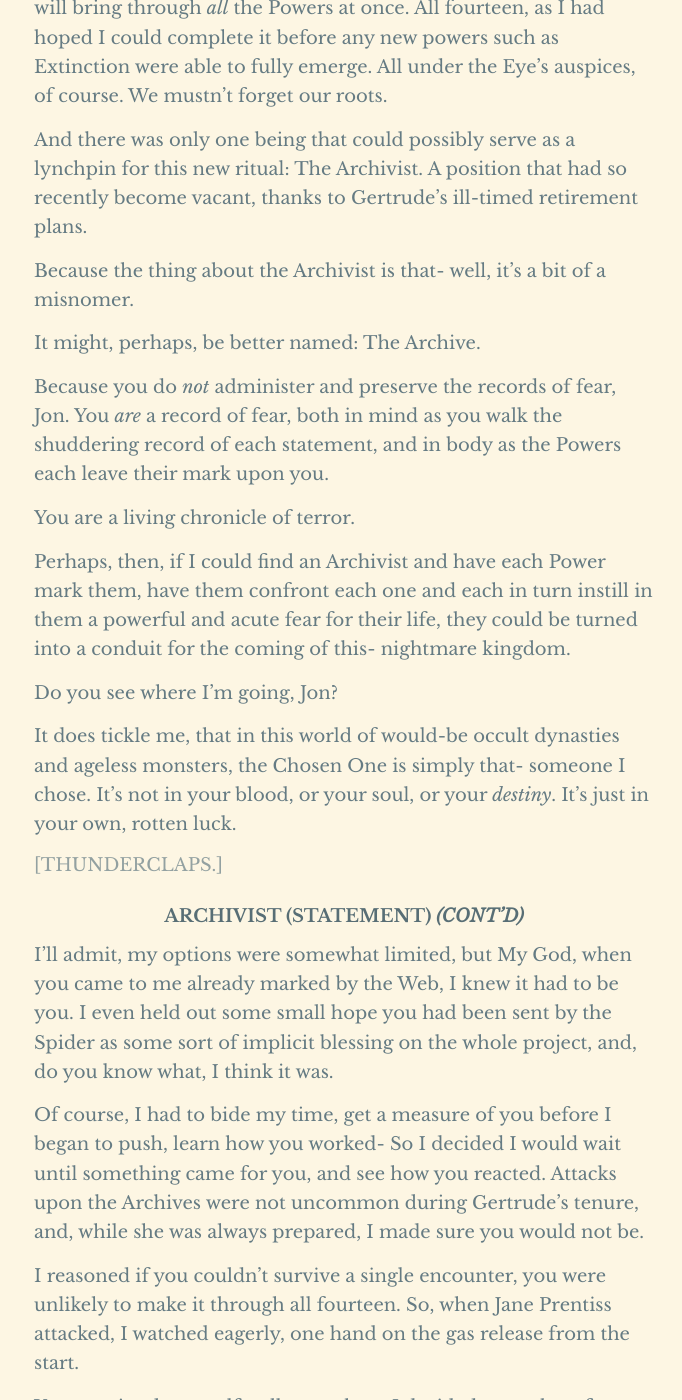
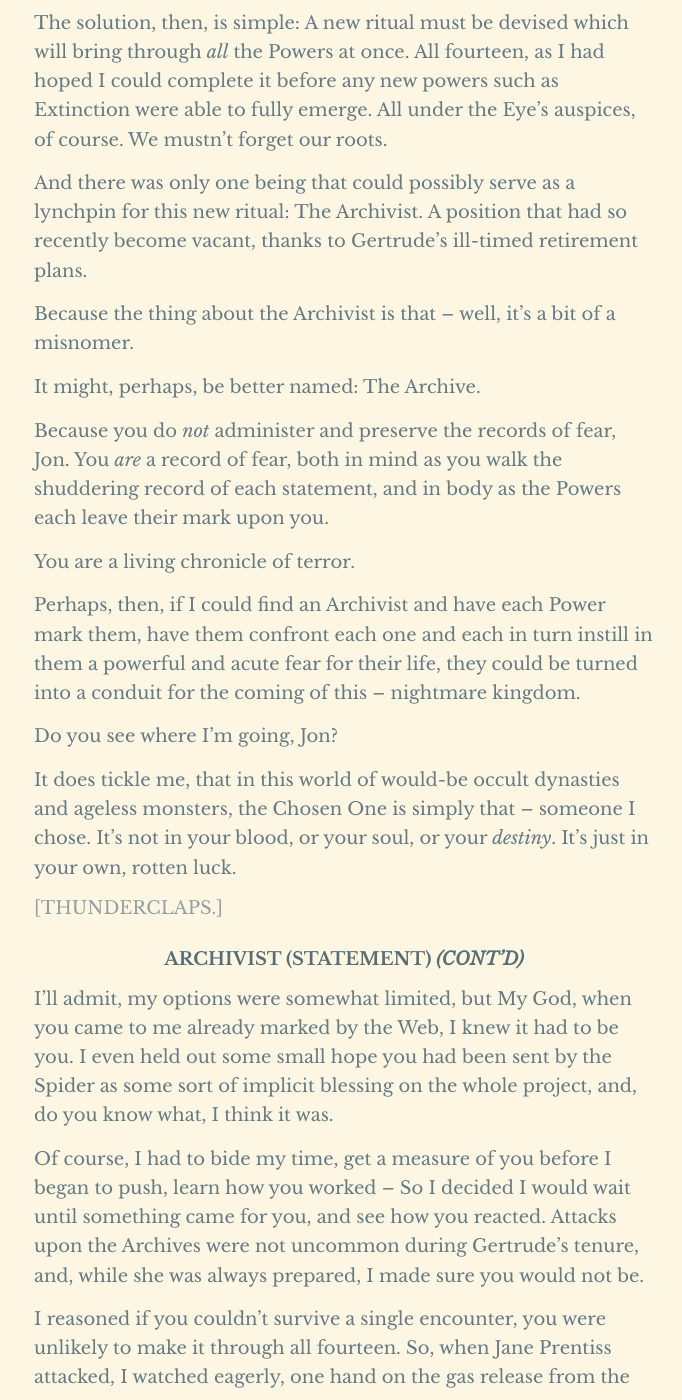
Before and after one commit to Snarp/magnus_archives_transcripts, a Jekyll site: the page built from _posts/2019-10-31-160.md, in a window 1280 px wide and 1400 px high, scrolled down 12971 px. Shown: the whole window, without its empty margins (296-978 px from the left). Built offline with Jekyll 4.4.1, drawn with Linux system fonts in a browser that asks for light colours; some web fonts are replaced; some of the changed text lies outside the part shown.

Commit message:
[Savescum auto-commit.]

```diff
--- a/_posts/2019-10-31-160.md
+++ b/_posts/2019-10-31-160.md
@@ -38,7 +38,7 @@ Everything alright?
 
 #### ARCHIVIST
 
-Just- Making sure it works.
+Just -- Making sure it works.
 
 #### MARTIN
 
@@ -66,15 +66,15 @@ _(familiar, warm)_ Hm? *Oh, yes*; much as I can be without any wardrobes to spea
 
 #### MARTIN
 
-_(half a laugh in his words)_ Yeah, it's- it's not exactly the Ritz.
+_(half a laugh in his words)_ Yeah, it's -- it's not exactly the Ritz.
 
 #### ARCHIVIST
 
-Yeah, well, it technically still belongs to Daisy, so- _(small exhale)_ I'm just glad it's not some sort of kill room.
+Yeah, well, it technically still belongs to Daisy, so -- _(small exhale)_ I'm just glad it's not some sort of kill room.
 
 #### MARTIN
 
-Or- _(pause for a huffed laugh)_ Or it is, and she just cleaned it up *really* well.
+Or -- _(pause for a huffed laugh)_ Or it is, and she just cleaned it up *really* well.
 
 ##### [He chuckles again. The Archivist joins him.]
 
@@ -86,7 +86,7 @@ _(small exhale)_ Yes.
 
 #### MARTIN
 
-Are we?-
+Are we? --
 
 ##### [Sound of shuffling papers.]
 
@@ -96,17 +96,17 @@ Are we... safe here?
 
 #### ARCHIVIST
 
-_(sigh)_ Safe as anywhere. If Elias wanted to find us, I imagine he could, but- I doubt the police will be able to. If nothing else, I'm hoping there'd be some- jurisdiction complications, in Scotland?
+_(sigh)_ Safe as anywhere. If Elias wanted to find us, I imagine he could, but -- I doubt the police will be able to. If nothing else, I'm hoping there'd be some -- jurisdiction complications, in Scotland?
 
 ##### [As he speaks, Martin sucks in a breath, as if about to speak, then cuts himself off.]
 
 #### MARTIN
 
-_(that familiar sort of chuckle-scoff)_ Some- Somehow I don't think *Daisy* will be worried about *jurisdictions*.
+_(that familiar sort of chuckle-scoff)_ Some-- Somehow I don't think *Daisy* will be worried about *jurisdictions*.
 
 #### ARCHIVIST
 
-I- _(falters)_ I don't think she'd come here.
+I -- _(falters)_ I don't think she'd come here.
 
 ##### [We hear him open a drawer as he continues.]
 
@@ -124,13 +124,13 @@ _(exhale)_ Well. At least we'll know where she is.
 
 #### MARTIN
 
-Wh-
+Wh--
 
 ##### [He cuts himself off with a frustrated sound.]
 
 #### ARCHIVIST
 
-Besides, I'm more worried about the other Hunters. Or the- Sasha thing. Last I heard, they still hadn't found any bodies. _(long inhale)_ A lot of destruction, a lot of *blood.* _(he sighs)_ But that's it.
+Besides, I'm more worried about the other Hunters. Or the -- Sasha thing. Last I heard, they still hadn't found any bodies. _(long inhale)_ A lot of destruction, a lot of *blood.* _(he sighs)_ But that's it.
 
 ##### [More object sounds.]
 
@@ -152,7 +152,7 @@ _(changing-the-subject-voice, inhale)_ Not much in the way of food, is there?
 
 #### MARTIN
 
-Oh- Oh, no, not yet. I was actually going to go head down into the village to pick something up?
+Oh -- Oh, no, not yet. I was actually going to go head down into the village to pick something up?
 
 #### ARCHIVIST
 
@@ -176,7 +176,7 @@ _(teasing)_ Anyways, don't tell me the phonebox down there doesn't appeal to you
 
 #### MARTIN
 
-It- might. Maybe.
+It -- might. Maybe.
 
 ##### [He zips up a bag.]
 
@@ -246,13 +246,13 @@ I don't know how hard they're looking, to be honest?
 
 #### MARTIN _(CONT'D)_
 
-Basira said a few of them got lost in the tunnels for over a day-
+Basira said a few of them got lost in the tunnels for over a day --
 
 ##### [The Archivist snickers in the background.]
 
 #### MARTIN _(CONT'D)_
 
-\-and- it's not like the promise of an old man's corpse is much of a motivator.
+-- and -- it's not like the promise of an old man's corpse is much of a motivator.
 
 #### ARCHIVIST
 
@@ -260,7 +260,7 @@ Mm.
 
 #### MARTIN
 
-Still, she did manage to talk them out of burning the whole place to the ground?- and, ooh, actually, that reminds me, um-
+Still, she did manage to talk them out of burning the whole place to the ground? -- and, ooh, actually, that reminds me, um --
 
 ##### [He starts pulling something out of his bag, something that crinkles like paper.]
 
@@ -282,11 +282,11 @@ And she wasn't sure which ones you've read already, so she, she just said she'd
 
 #### ARCHIVIST
 
-There- There are tapes in here, as well. D- Did she say anything about tapes?
+There -- There are tapes in here, as well. D-Did she say anything about tapes?
 
 #### MARTIN
 
-She didn't mention it?- But I didn't check it until after the call.
+She didn't mention it? -- But I didn't check it until after the call.
 
 #### ARCHIVIST
 
@@ -294,7 +294,7 @@ Mm.
 
 #### MARTIN
 
-I assume it's her attempt at a- a, a varied diet? Eating your greens, you know?
+I assume it's her attempt at a-a, a varied diet? Eating your greens, you know?
 
 #### ARCHIVIST
 
@@ -304,7 +304,7 @@ _(amused)_ Probably. _(inhale, reassuring)_ I'm sure it'll work fine.
 
 Cool.
 
-Well, as *fun* as listening to you monologue is-
+Well, as *fun* as listening to you monologue is --
 
 #### ARCHIVIST
 
@@ -312,7 +312,7 @@ Hm.
 
 #### MARTIN
 
-\-I will give you some privacy. Go for a walk.
+-- I will give you some privacy. Go for a walk.
 
 #### ARCHIVIST
 
@@ -332,7 +332,9 @@ Right. Statement of Hazel Rutter regarding a fire in her childhood home. Origina
 
 ##### [We hear what's either the crackling of paper, or a fire.]
 
-#### ARCHIVIST (STATEMENT) Hello, Jon.
+#### ARCHIVIST (STATEMENT)
+
+Hello, Jon.
 
 ##### [As soon as he begins speaking, a whizzing static kicks in from the background.]
 
@@ -354,13 +356,13 @@ Statement of Jonah Magnus regarding Jonathan Sims, The Archivist.
 
 Statement begins.
 
-##### [A slap on the table- or a crack? Spooky.]
+##### [A slap on the table -- or a crack? Spooky.]
 
 I hope you'll forgive me the self-indulgence, but I have worked so very hard for this moment, a culmination of *two centuries* of work. It's rare that you get the chance to monologue through another, and you can't tell me you're not curious.
 
 Why *does* a man seek to destroy the world?
 
-It's a simple enough answer: for immortality and power. Uninspired, perhaps, but- my god. The discovery, not simply of the dark and horrible reality of the world in which you live, but that you would quite willingly doom that world and confine the billions in it to an eternity of terror and suffering, all to ensure your own happiness, to place yourself beyond pain and death and fear.
+It's a simple enough answer: for immortality and power. Uninspired, perhaps, but -- my god. The discovery, not simply of the dark and horrible reality of the world in which you live, but that you would quite willingly doom that world and confine the billions in it to an eternity of terror and suffering, all to ensure your own happiness, to place yourself beyond pain and death and fear.
 
 It is an awful thing to know about yourself, but the *freedom*, Jon, the freedom of it all. I have dedicated my life to handing the world to these Dread Powers all for my own gain, and I feel... nothing but satisfaction in that choice.
 
@@ -368,7 +370,7 @@ I am to be a *king* of a ruined world, and I shall never die.
 
 I believe there are far more people in this world that would take that bargain than you would ever guess. And I have beaten all of them.
 
-Of course, this desire did not manifest overnight. When Smirke first gathered our little band- Lukas, Scott, and the rest- to discuss and hypothesize on the nature of the things he had learned from Rayner, I felt what I believe we all felt: curiosity, and fear.
+Of course, this desire did not manifest overnight. When Smirke first gathered our little band -- Lukas, Scott, and the rest -- to discuss and hypothesize on the nature of the things he had learned from Rayner, I felt what I believe we all felt: curiosity, and fear.
 
 But as he compiled his taxonomy and codified his theories on the grand rituals, I began to develop a very specific concern. Smirke was so obsessed with his ideas on balance, even as our fellows began to experiment and fall to the service of our patrons.
 
@@ -398,7 +400,7 @@ You see, the role of Archivist has been part of the Beholding for as far back as
 
 But Gertrude was unlike any other Archivist. She simply did not care about compiling experiences or collecting the fears of others. She was driven to stop those who served the Powers.
 
-More than once I thought she must secretly be of the Hunt- but there was never that sick joy in her, that thrill of predator and prey. She had simply decided that this was her position in life, and went about it with a practicality that even I found disconcerting at times.
+More than once I thought she must secretly be of the Hunt -- but there was never that sick joy in her, that thrill of predator and prey. She had simply decided that this was her position in life, and went about it with a practicality that even I found disconcerting at times.
 
 I once asked her what drove her, what had started her down that path. She told me the Desolation had killed her cat.
 
@@ -412,7 +414,7 @@ She was clearly having similar thoughts in that last year, all of which culminat
 
 When I saw that she was making no preparations whatsoever to stop it, I realized she was putting into practice a theory, and one she couldn't afford to be wrong. She was going to wait, and see if the unopposed ritual succeeded, or if it collapsed under its own strain as mine had all hose years ago.
 
-Knowing Gertrude, I'm sure she had a backup plan if she had miscalculated- but she had not. The ritual failed. And all at once, I realized what had to be done.
+Knowing Gertrude, I'm sure she had a backup plan if she had miscalculated -- but she had not. The ritual failed. And all at once, I realized what had to be done.
 
 You see, the thing about the Fears is that they can never be truly separated from each other. When does the fear of sudden violence transition into the fear of hunted prey? When does the mask of the Stranger become the deception of the Spiral?
 
@@ -426,7 +428,7 @@ The solution, then, is simple: A new ritual must be devised which will bring thr
 
 And there was only one being that could possibly serve as a lynchpin for this new ritual: The Archivist. A position that had so recently become vacant, thanks to Gertrude's ill-timed retirement plans.
 
-Because the thing about the Archivist is that- well, it's a bit of a misnomer.
+Because the thing about the Archivist is that -- well, it's a bit of a misnomer.
 
 It might, perhaps, be better named: The Archive.
 
@@ -434,11 +436,11 @@ Because you do *not* administer and preserve the records of fear, Jon. You *are*
 
 You are a living chronicle of terror.
 
-Perhaps, then, if I could find an Archivist and have each Power mark them, have them confront each one and each in turn instill in them a powerful and acute fear for their life, they could be turned into a conduit for the coming of this- nightmare kingdom.
+Perhaps, then, if I could find an Archivist and have each Power mark them, have them confront each one and each in turn instill in them a powerful and acute fear for their life, they could be turned into a conduit for the coming of this -- nightmare kingdom.
 
 Do you see where I'm going, Jon?
 
-It does tickle me, that in this world of would-be occult dynasties and ageless monsters, the Chosen One is simply that- someone I chose. It's not in your blood, or your soul, or your *destiny*. It's just in your own, rotten luck.
+It does tickle me, that in this world of would-be occult dynasties and ageless monsters, the Chosen One is simply that -- someone I chose. It's not in your blood, or your soul, or your *destiny*. It's just in your own, rotten luck.
 
 ##### [Thunderclaps.]
 
@@ -446,7 +448,7 @@ It does tickle me, that in this world of would-be occult dynasties and ageless m
 
 I'll admit, my options were somewhat limited, but My God, when you came to me already marked by the Web, I knew it had to be you. I even held out some small hope you had been sent by the Spider as some sort of implicit blessing on the whole project, and, do you know what, I think it was.
 
-Of course, I had to bide my time, get a measure of you before I began to push, learn how you worked- So I decided I would wait until something came for you, and see how you reacted. Attacks upon the Archives were not uncommon during Gertrude's tenure, and, while she was always prepared, I made sure you would not be.
+Of course, I had to bide my time, get a measure of you before I began to push, learn how you worked -- So I decided I would wait until something came for you, and see how you reacted. Attacks upon the Archives were not uncommon during Gertrude's tenure, and, while she was always prepared, I made sure you would not be.
 
 I reasoned if you couldn't survive a single encounter, you were unlikely to make it through all fourteen. So, when Jane Prentiss attacked, I watched eagerly, one hand on the gas release from the start.
 
@@ -472,7 +474,7 @@ It worked, though.
 
 #### ARCHIVIST (STATEMENT) _(CONT'D)_
 
-Between the stabbing and at least two desperate flights into its doors- you're marked very deeply by the Spiral.
+Between the stabbing and at least two desperate flights into its doors -- you're marked very deeply by the Spiral.
 
 Jurgen Leitner was a surprise, of course, and I was forced to improvise. I had no idea how much Gertrude would have told him, and he could very easily have derailed everything if you learned too much too fast.
 
@@ -480,11 +482,11 @@ I... justified it to myself saying I was going to have to send you out into the
 
 Still. I'd requested Detective Tonner be assigned to the case when they found Gertrude's body in the hope that having a Hunter in the mix would eventually lead to a confrontation, and setting you up as a killer certainly hastened that.
 
-Then it was just a matter of feeding you statements to lead you to a few Avatars I thought were likely to harm you- but probably would stop short of actually killing you.
+Then it was just a matter of feeding you statements to lead you to a few Avatars I thought were likely to harm you -- but probably would stop short of actually killing you.
 
 Jude served her purpose exactly as I had hoped, as did our dearly departed Mr Crew, marking you for the Desolation and the Vast.
 
-Honestly, I had- nothing to do with Melanie and her *Slaughter* adventure, but when I saw the situation, I made sure to trap her here, so when her rage bubbled over you would be right there, a ready target.
+Honestly, I had -- nothing to do with Melanie and her *Slaughter* adventure, but when I saw the situation, I made sure to trap her here, so when her rage bubbled over you would be right there, a ready target.
 
 I didn't foresee the mark coming from surgery gone wrong, but it was a very pleasant surprise.
 
@@ -494,13 +496,13 @@ And it did serve another purpose, of course. It inadvertently pushed you to conf
 
 As it was, it was *just right*, and once again, you came through with *flying colors*.
 
-By this point, your abilities were coming along in leaps and bounds, and I was concerned that meeting face-to-face might end up with you- _(sigh)_ -Knowing something you shouldn't.
+By this point, your abilities were coming along in leaps and bounds, and I was concerned that meeting face-to-face might end up with you -- _(sigh)_ -- Knowing something you shouldn't.
 
 I had initially planned to go into hiding, but when your colleagues surprised me with the police, well. It was simple enough to cut a deal.
 
 All that remained, then, were the Dark, the Flesh, the Buried, and the Lonely.
 
-I was a little put out when that *idiot* Jared Hopworth misinterpreted my letters and attacked the Institute too soon, before you were even out of the hospital, but then- Ho, you should have see my face when you voluntarily went to him.
+I was a little put out when that *idiot* Jared Hopworth misinterpreted my letters and attacked the Institute too soon, before you were even out of the hospital, but then -- Ho, you should have see my face when you voluntarily went to him.
 
 I couldn't see what happened in there, of course, but given how you came out, I'm *very* sure it counts as a mark.
 
@@ -542,7 +544,7 @@ Now. _(cruel, cruel laugh)_ Repeat after me.
 
 **_Come to us._**
 
-**_I- OPEN- <u>THE DOOR</u>!_**
+**_I -- OPEN -- <u>THE DOOR</u>!_**
 
 ##### [An explosive sound of breaking glass; the static stays high and heavy and **oppressive**.]
 
@@ -566,7 +568,7 @@ _(frantic)_ Wake up. Wake up. Wait, Jon, Jon, **Jon, WAKE UP!**
 
 #### ARCHIVIST
 
-_(dazed)_ Uh- Wh- *Martin?*
+_(dazed)_ Uh-- Wh-- *Martin?*
 
 #### MARTIN
 
@@ -574,11 +576,11 @@ Jon!
 
 #### ARCHIVIST
 
-Wha- Wh- _(more lucid)_ Oh god. What- What happened?
+Wha-- Wh-- _(more lucid)_ Oh god. What-- What happened?
 
 #### MARTIN
 
-I, I don't, I don't know; everything- _(close to tears)_ It's all gone wrong!
+I, I don't, I don't know; everything-- _(close to tears)_ It's all gone wrong!
 
 #### ARCHIVIST
 
@@ -588,7 +590,7 @@ Help me up!
 
 #### MARTIN
 
-No, no, no- don't, don't go outside. It's- It's *real* bad.
+No, no, no -- don't, don't go outside. It's-- It's *real* bad.
 
 ##### [Silence as the Archivist presumably goes to the window.]
 
@@ -598,11 +600,11 @@ No, no, no- don't, don't go outside. It's- It's *real* bad.
 
 #### MARTIN
 
-I don't know if it's just *here*, or-
+I don't know if it's just *here*, or --
 
 #### ARCHIVIST
 
-No. *No,* it's everywhere. They're all here now. _(voice shaking- but in awe?)_ I can feel *all* of it.
+No. *No,* it's everywhere. They're all here now. _(voice shaking -- but in awe?)_ I can feel *all* of it.
 
 #### MARTIN
 
@@ -612,17 +614,17 @@ Jon. Jon, I'm scared.
 
 The whole world is afraid, Martin. Because of me.
 
-##### [He seems to be laughing in the background- or it could be crying.]
+##### [He seems to be laughing in the background -- or it could be crying.]
 
 #### ARCHIVIST _(CONT'D)_
 
-And The Watcher-
+And The Watcher --
 
 ##### [His voice is *distorted* when he speaks, in a way extremely reminiscent of Michael/Helen and Nikola Orsinov.]
 
 #### ARCHIVIST _(CONT'D)_
 
-\-drinks it all in.
+-- drinks it all in.
 
 #### MARTIN
 
```
Also changed, not shown: other parts of _posts/2019-10-31-160.md (+2 -2 lines).
